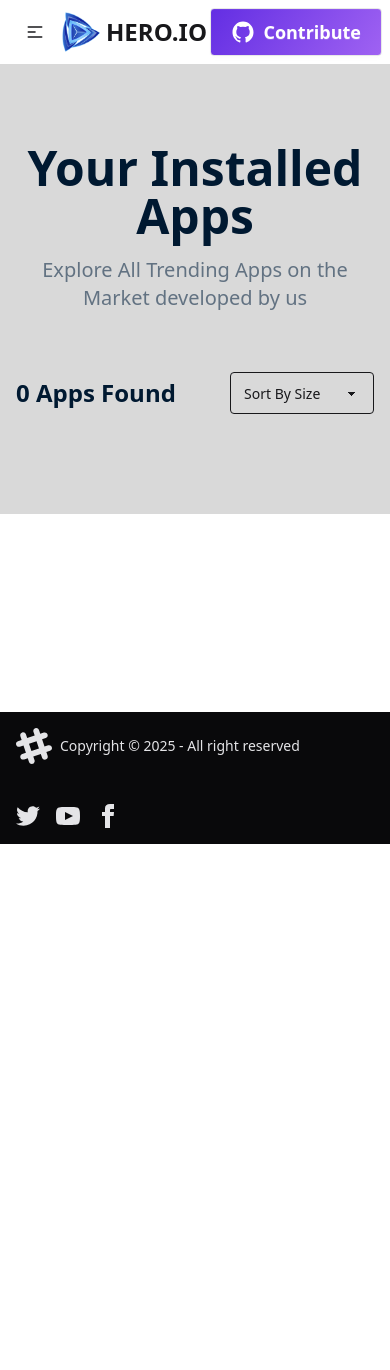
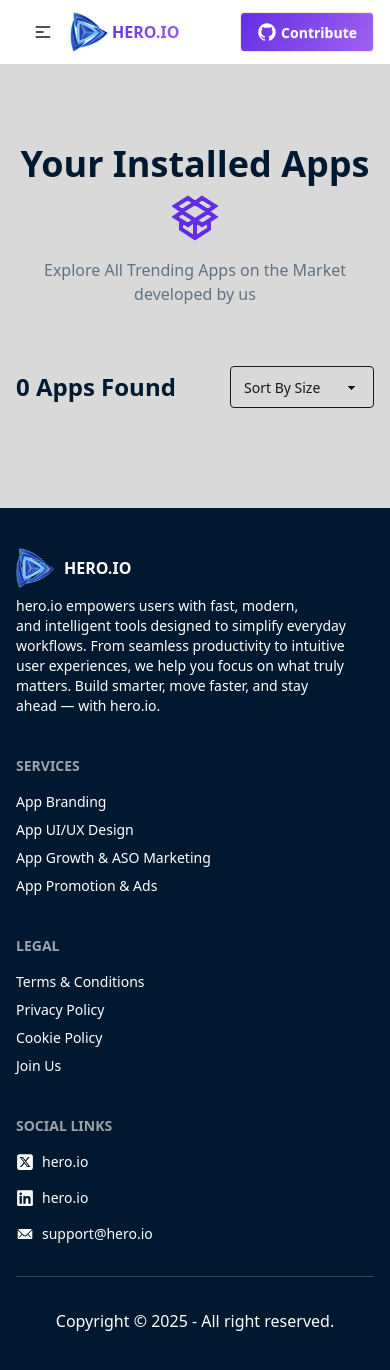
Before and after one commit to saidursayed/assignment-08, a React (Vite) app: page /installations in a window 390 px wide. Shown: the top 1370 px of the page. Before the commit the page ends 844 px from the top, so only its background shows below. Built offline with nearby package versions, Linux system fonts and the light colour scheme.

Commit message:
App responsive on all devices

```diff
--- a/src/Components/Footer/Footer.jsx
+++ b/src/Components/Footer/Footer.jsx
@@ -1,58 +1,78 @@
 import React from "react";
+import Container from "../Container/Container";
+import logoImage from "../../assets/logo.png";
+import { FaLinkedin, FaSquareXTwitter } from "react-icons/fa6";
+import { IoIosMail } from "react-icons/io";
+
+
 
 const Footer = () => {
   return (
-    <footer className="footer sm:footer-horizontal bg-neutral text-neutral-content items-center p-4">
-      <aside className="grid-flow-col items-center">
-        <svg
-          width="36"
-          height="36"
-          viewBox="0 0 24 24"
-          xmlns="http://www.w3.org/2000/svg"
-          fillRule="evenodd"
-          clipRule="evenodd"
-          className="fill-current"
-        >
-          <path d="M22.672 15.226l-2.432.811.841 2.515c.33 1.019-.209 2.127-1.23 2.456-1.15.325-2.148-.321-2.463-1.226l-.84-2.518-5.013 1.677.84 2.517c.391 1.203-.434 2.542-1.831 2.542-.88 0-1.601-.564-1.86-1.314l-.842-2.516-2.431.809c-1.135.328-2.145-.317-2.463-1.229-.329-1.018.211-2.127 1.231-2.456l2.432-.809-1.621-4.823-2.432.808c-1.355.384-2.558-.59-2.558-1.839 0-.817.509-1.582 1.327-1.846l2.433-.809-.842-2.515c-.33-1.02.211-2.129 1.232-2.458 1.02-.329 2.13.209 2.461 1.229l.842 2.515 5.011-1.677-.839-2.517c-.403-1.238.484-2.553 1.843-2.553.819 0 1.585.509 1.85 1.326l.841 2.517 2.431-.81c1.02-.33 2.131.211 2.461 1.229.332 1.018-.21 2.126-1.23 2.456l-2.433.809 1.622 4.823 2.433-.809c1.242-.401 2.557.484 2.557 1.838 0 .819-.51 1.583-1.328 1.847m-8.992-6.428l-5.01 1.675 1.619 4.828 5.011-1.674-1.62-4.829z"></path>
-        </svg>
-        <p>Copyright © {new Date().getFullYear()} - All right reserved</p>
-      </aside>
-      <nav className="grid-flow-col gap-4 md:place-self-center md:justify-self-end">
-        <a>
-          <svg
-            xmlns="http://www.w3.org/2000/svg"
-            width="24"
-            height="24"
-            viewBox="0 0 24 24"
-            className="fill-current"
-          >
-            <path d="M24 4.557c-.883.392-1.832.656-2.828.775 1.017-.609 1.798-1.574 2.165-2.724-.951.564-2.005.974-3.127 1.195-.897-.957-2.178-1.555-3.594-1.555-3.179 0-5.515 2.966-4.797 6.045-4.091-.205-7.719-2.165-10.148-5.144-1.29 2.213-.669 5.108 1.523 6.574-.806-.026-1.566-.247-2.229-.616-.054 2.281 1.581 4.415 3.949 4.89-.693.188-1.452.232-2.224.084.626 1.956 2.444 3.379 4.6 3.419-2.07 1.623-4.678 2.348-7.29 2.04 2.179 1.397 4.768 2.212 7.548 2.212 9.142 0 14.307-7.721 13.995-14.646.962-.695 1.797-1.562 2.457-2.549z"></path>
-          </svg>
-        </a>
-        <a>
-          <svg
-            xmlns="http://www.w3.org/2000/svg"
-            width="24"
-            height="24"
-            viewBox="0 0 24 24"
-            className="fill-current"
-          >
-            <path d="M19.615 3.184c-3.604-.246-11.631-.245-15.23 0-3.897.266-4.356 2.62-4.385 8.816.029 6.185.484 8.549 4.385 8.816 3.6.245 11.626.246 15.23 0 3.897-.266 4.356-2.62 4.385-8.816-.029-6.185-.484-8.549-4.385-8.816zm-10.615 12.816v-8l8 3.993-8 4.007z"></path>
-          </svg>
-        </a>
-        <a>
-          <svg
-            xmlns="http://www.w3.org/2000/svg"
-            width="24"
-            height="24"
-            viewBox="0 0 24 24"
-            className="fill-current"
-          >
-            <path d="M9 8h-3v4h3v12h5v-12h3.642l.358-4h-4v-1.667c0-.955.192-1.333 1.115-1.333h2.885v-5h-3.808c-3.596 0-5.192 1.583-5.192 4.615v3.385z"></path>
-          </svg>
-        </a>
-      </nav>
-    </footer>
+    <div className="bg-[#001931]">
+      <Container>
+        <footer className="text-white py-10  px-4 md:px-8 lg:px-12">
+          <div className="footer sm:footer-horizontal">
+            <aside>
+              <div className="flex items-center gap-2">
+                <img className="w-10" src={logoImage} alt="" />
+                <h2 className="font-bold text-base md:text-2xl ">HERO.IO</h2>
+              </div>
+              <p>
+                hero.io empowers users with fast, modern, <br /> and intelligent
+                tools designed to simplify everyday
+                <br /> workflows. From seamless productivity to intuitive <br />{" "}
+                user experiences, we help you focus on what truly <br />{" "}
+                matters. Build smarter, move faster, and stay <br />
+                ahead — with hero.io.
+              </p>
+            </aside>
+            <nav>
+              <h6 className="footer-title">Services</h6>
+              <a className="link link-hover">App Branding</a>
+              <a className="link link-hover">App UI/UX Design</a>
+              <a className="link link-hover">App Growth & ASO Marketing</a>
+              <a className="link link-hover">App Promotion & Ads</a>
+            </nav>
+
+            <nav>
+              <h6 className="footer-title">Legal</h6>
+              <a className="link link-hover">Terms & Conditions</a>
+              <a className="link link-hover">Privacy Policy</a>
+              <a className="link link-hover">Cookie Policy</a>
+              <a className="link link-hover">Join Us</a>
+            </nav>
+
+            <nav>
+              <h6 className="footer-title">Social Links</h6>
+              <ul className="space-y-4">
+                <div className="flex items-center gap-2">
+                  <FaSquareXTwitter className="md:text-xl text-lg"></FaSquareXTwitter>
+                  <li>
+                    <a className="link link-hover">hero.io</a>
+                  </li>
+                </div>
+                <div className="flex items-center gap-2">
+                  <FaLinkedin className="md:text-xl text-lg"></FaLinkedin>
+                  <li>
+                    <a className="link link-hover">hero.io</a>
+                  </li>
+                </div>
+                <div className="flex items-center gap-2">
+                  <IoIosMail className="md:text-xl text-lg"></IoIosMail>
+                  <li>
+                    <a className="link link-hover">support@hero.io</a>
+                  </li>
+                </div>
+              </ul>
+            </nav>
+          </div>
+          <hr className="bg-[#E5E7EB] my-8 opacity-20" />
+          <div className="text-center">
+            <p>Copyright © {new Date().getFullYear()} - All right reserved.</p>
+          </div>
+        </footer>
+      </Container>
+    </div>
   );
 };
 
--- a/src/Components/Header/Navbar.jsx
+++ b/src/Components/Header/Navbar.jsx
@@ -9,9 +9,9 @@ import { MdOutlineInstallDesktop } from "react-icons/md";
 
 const Navbar = () => {
   return (
-    <div className="shadow-2xl">
+    <div className="shadow-2xl px-4 md:px-8 lg:px-12">
       <Container>
-        <div className="navbar">
+        <div className="navbar p-0">
           <div className="navbar-start">
             <div className="dropdown">
               <div
@@ -46,14 +46,14 @@ const Navbar = () => {
                   <NavLink to="/apps">Apps</NavLink>
                 </li>
                 <li>
-                  <NavLink>Installation</NavLink>
+                  <NavLink to="/installations">Installation</NavLink>
                 </li>
               </ul>
             </div>
-            <Link to="/" className="text-2xl font-bold">
-              <div className="flex items-center gap-1">
+            <Link to="/" className="text-xl md:text-2xl font-bold">
+              <div className="flex items-center gap-0.5 md:gap-1">
                 <img className="w-10" src={Logo} alt="" />
-                <h2 className="font-bold ">HERO.IO</h2>
+                <h2 className="font-bold text-base md:text-2xl text-transparent bg-clip-text bg-[linear-gradient(125.07deg,rgba(99,46,227,1),rgba(159,98,242,1)_100%)]">HERO.IO</h2>
               </div>
             </Link>
           </div>
@@ -75,9 +75,9 @@ const Navbar = () => {
               href="https://github.com/saidursayed"
               target="_blank"
               rel=""
-              className="btn btn-lg text-lg bg-[linear-gradient(125.07deg,#632EE3,#9F62F2_100%)] text-white flex items-center gap-2"
+              className="btn md:btn-lg md:text-lg bg-[linear-gradient(125.07deg,#632EE3,#9F62F2_100%)] text-white flex items-center gap-1 md:gap-2"
             >
-              <IoLogoGithub className="text-2xl" />
+              <IoLogoGithub className="text-xl md:text-2xl" />
               Contribute
             </a>{" "}
           </div>
--- a/src/Components/LoadingSpinner/LoadingSpinner.jsx
+++ b/src/Components/LoadingSpinner/LoadingSpinner.jsx
@@ -3,7 +3,7 @@ import Logo from "../../assets/logo.png";
 
 const LoadingSpinner = () => {
   return (
-    <div className="h-screen flex items-center justify-center bg-white ">
+    <div className="h-screen flex items-center justify-center bg-[#f5f5f5] ">
       <p className="text-3xl text-[#627282] font-semibold flex items-center gap-2 animate-zoom-text">
         <span>L</span>
         <img
--- a/src/Pages/Home/Home.jsx
+++ b/src/Pages/Home/Home.jsx
@@ -6,37 +6,50 @@ import AppCard from "../../Components/AppCard/AppCard";
 import { Link } from "react-router";
 import useLoading from "../../Hooks/useLoading";
 import LoadingSpinner from "../../Components/LoadingSpinner/LoadingSpinner";
+import { FaArrowTrendUp } from "react-icons/fa6";
+
+
+
 
 const Home = () => {
   const { apps } = useApps();
   const { isLoading } = useLoading();
   const featuredApps = apps.slice(0, 8);
 
+
   if (isLoading) return <LoadingSpinner />;
+
+
+
   return (
-    <div >
+    <div>
+      {/* Banner */}
       <Banner></Banner>
 
-      <div className="bg-[#f5f5f5] py-20 px-4 md:px-0">
+
+      <div className="bg-[#f5f5f5] py-10 md:py-20 px-4 md:px-8 lg:px-12">
         <Container>
           <div>
             <div className="text-center mb-10">
-              <h2 className="font-bold text-5xl text-[#001931]">
-                Trending Apps
-              </h2>
-              <p className="text-xl mt-4 text-[#627282]">
+              <div className="font-bold text-4xl md:text-5xl flex flex-col md:flex-row justify-center items-center gap-2.5">
+                <h2 className="text-[#001931]">Trending Apps</h2>
+                <span className="text-[#632EE3] text-5xl md:text-6xl">
+                  <FaArrowTrendUp />
+                </span>
+              </div>
+              <p className="text-base md:text-xl mt-4 text-[#627282]">
                 Explore All Trending Apps on the Market developed by us
               </p>
             </div>
 
-            <div className="grid grid-cols-1 md:grid-cols-2 lg:grid-cols-3 xl:grid-cols-4 gap-4 px-4 md:px-8 lg:px-12  ">
+            <div className="grid grid-cols-1 sm:grid-cols-2 md:grid-cols-3 lg:grid-cols-4 gap-4">
               {featuredApps.map((app) => (
                 <AppCard key={app.id} app={app}></AppCard>
               ))}
             </div>
             <div className="text-center mt-10">
               <Link
-                className="btn btn-lg hover:shadow-2xl text-white px-10 py-3.5 bg-[linear-gradient(125.07deg,#632EE3,#9F62F2)] font-semibold"
+                className="btn md:btn-lg hover:shadow-2xl text-white px-10 py-3.5 bg-[linear-gradient(125.07deg,#632EE3,#9F62F2)] font-semibold"
                 to="/apps"
               >
                 Show All
--- a/src/Pages/Installation/Installation.jsx
+++ b/src/Pages/Installation/Installation.jsx
@@ -4,14 +4,12 @@ import Container from "../../Components/Container/Container";
 import { FiDownload } from "react-icons/fi";
 import { FaStar } from "react-icons/fa6";
 import { toast } from "react-toastify";
+import { GrInstall } from "react-icons/gr";
 
 const Installation = () => {
   const [installed, setInstalled] = useState(() => loadInstallApps());
-  console.log(installed);
 
   const [sortOrder, setSortOrder] = useState("none");
-
-
 
   const sortedItem = (() => {
     if (sortOrder === "size-asc") {
@@ -34,15 +32,18 @@ const Installation = () => {
   };
 
   return (
-    <div className="bg-[#d9d9d9] py-20 px-4 md:px-0">
+    <div className="bg-[#d9d9d9] py-20 px-4 md:px-8 lg:px-12">
       <Container>
         <div>
           <div>
             <div className="text-center mb-10">
-              <h2 className="font-bold text-5xl text-[#001931]">
-                Your Installed Apps
-              </h2>
-              <p className="text-xl mt-4 text-[#627282]">
+              <div className="font-bold text-4xl md:text-5xl flex flex-col md:flex-row justify-center items-center gap-2.5">
+                <h2 className="text-[#001931]">Your Installed Apps</h2>
+                <span className="text-[#632EE3] text-5xl md:text-6xl">
+                  <GrInstall />
+                </span>
+              </div>
+              <p className="text-base md:text-xl mt-4 text-[#627282]">
                 Explore All Trending Apps on the Market developed by us
               </p>
             </div>
@@ -59,7 +60,9 @@ const Installation = () => {
                 value={sortOrder}
                 onChange={(e) => setSortOrder(e.target.value)}
               >
-                <option disabled={true} value="none">Sort By Size</option>
+                <option disabled={true} value="none">
+                  Sort By Size
+                </option>
                 <option value="size-asc">Low-High</option>
                 <option value="size-desc">High-Low</option>
               </select>
@@ -69,26 +72,28 @@ const Installation = () => {
           <div>
             {sortedItem.map((insApp) => (
               <div key={insApp.id}>
-                <div className="bg-white mb-4 rounded-sm p-4 flex justify-between items-center">
-                  <div className="flex items-center gap-4">
-                    <figure className="bg-[#d9d9d9] rounded-lg p-3.5 w-20">
+                <div className="bg-white mb-4 rounded-sm p-2 md:p-4 flex justify-between items-center">
+                  <div className="flex items-center md:gap-4 gap-2">
+                    <figure className="bg-[#d9d9d9] rounded-lg p-2 md:p-3.5 w-16 md:w-20">
                       <img src={insApp.image} className="" alt="Shoes" />
                     </figure>
                     <div>
-                      <h2 className="text-[#001931] font-medium text-xl mb-4">
+                      <h2 className="text-[#001931] font-medium text-xl mb-2 md:mb-4">
                         {insApp.title}
                       </h2>
-                      <div className="flex gap-4">
-                        <div className="flex items-center font-medium text-[#00D390] gap-2 text-base rounded-sm">
+                      <div className="flex flex-wrap gap-2 md:gap-4">
+                        <div className="flex items-center font-medium text-[#00D390] gap-2 text-sm md:text-base rounded-sm">
                           <FiDownload />
                           <span>{insApp.downloads}M</span>
                         </div>
-                        <div className="flex items-center font-medium text-[#FF8811] gap-2 text-base rounded-sm">
+                        <div className="flex items-center font-medium text-[#FF8811] gap-2 text-sm md:text-base rounded-sm">
                           <FaStar />
                           <span>{insApp.ratingAvg}</span>
                         </div>
                         <div>
-                          <p className="text-[#627382] ">{insApp.size} MB</p>
+                          <p className="text-[#627382] text-sm md:text-base">
+                            {insApp.size} MB
+                          </p>
                         </div>
                       </div>
                     </div>
@@ -96,7 +101,7 @@ const Installation = () => {
                   <div>
                     <button
                       onClick={() => handleRemove(insApp.id, insApp.title)}
-                      className="btn btn-lg text-white text-base font-semibold bg-[#00D390]"
+                      className="btn md:btn-lg text-white text-base font-semibold bg-[#00D390]"
                     >
                       Uninstall
                     </button>
```
Also changed, not shown: src/Components/Banner/Banner.jsx (+8 -8 lines), src/Components/ErrorApp/ErrorApp.jsx (+9 -5 lines), src/Pages/AppDetails/AppDetails.jsx (+23 -19 lines), src/Pages/Apps/Apps.jsx (+29 -13 lines), src/Pages/ErrorPage/ErrorPage.jsx (+9 -5 lines).
